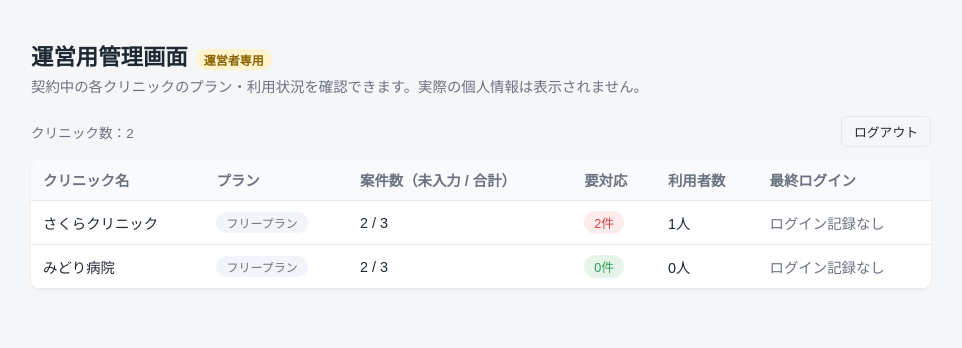
After one commit to HelloJasmin999/nyuryoku-check-dashboard, a Flask app: page /ops in a window 1280 px wide. The commit adds this page. Shown: the top 348 px of the page, without its empty margins (159-1121 px from the left). Run offline with Flask 3, Linux system fonts and the light colour scheme; the visitor is signed in with stand-in values (Sample User, id 1); data comes from the database, SQL or seed files in the repository.

Commit message:
feat: 監視・オンボーディング・運営用管理画面を追加（第22回）
顧客がいる前提の運用に必要な3点を整備。
- ヘルスチェック(/healthz)でDB接続まで確認できる監視エンドポイントを新設
- 案件0件の新規クリニック向けに初回ガイドのバナーを表示
- 運営者専用の管理画面(/ops)で全クリニックのプラン・利用状況・最終ログインを一覧化

Co-Authored-By: Claude Sonnet 5 <noreply@anthropic.com>

```diff
--- a/server.py
+++ b/server.py
@@ -37,6 +37,13 @@ if not STRIPE_WEBHOOK_SECRET:
     app.logger.warning(
         "STRIPE_WEBHOOK_SECRET未設定：Stripeからの通知（解約など）を受け取れません。"
         "StripeのWebhookエンドポイント設定画面で発行される署名シークレットを環境変数に設定してください。"
+    )
+
+OPS_PASSWORD = os.environ.get("OPS_PASSWORD")
+if not OPS_PASSWORD:
+    app.logger.warning(
+        "OPS_PASSWORD未設定：運営用管理画面（/ops）にアクセスできません。"
+        "運営者だけが知るパスワードを環境変数に設定してください。"
     )
 
 DB_PATH = Path(__file__).parent / "cases.db"
@@ -132,6 +139,7 @@ def init_db():
                 reset_token TEXT,
                 reset_expires TEXT,
                 created_at TEXT NOT NULL,
+                last_login_at TEXT,
                 FOREIGN KEY (tenant_id) REFERENCES tenants (id)
             )
             """
@@ -149,6 +157,8 @@ def init_db():
             db.execute("ALTER TABLE tenants ADD COLUMN stripe_subscription_id TEXT")
         if not column_exists(db, "tenants", "invite_code"):
             db.execute("ALTER TABLE tenants ADD COLUMN invite_code TEXT")
+        if not column_exists(db, "users", "last_login_at"):
+            db.execute("ALTER TABLE users ADD COLUMN last_login_at TEXT")
 
         tenant_count = db.execute("SELECT COUNT(*) FROM tenants").fetchone()[0]
         if tenant_count == 0:
@@ -227,6 +237,25 @@ def row_to_case(row):
         "days_elapsed": days_elapsed,
         "urgent": row["status"] == "未入力" and days_elapsed >= URGENT_DAYS,
     }
+
+
+# ---------------------------------------------------------------------------
+# 監視（第22回・稼働監視とアラート）
+#   UptimeRobot等の外部監視から定期的に叩いてもらう窓口。ただのページ表示
+#   （200が返るだけ）ではなく、実際にDBへ接続できるかまで確認することで、
+#   「画面は出るがDBが壊れている」ような半分死んだ状態も検知できるようにする。
+#   ログイン不要（監視ツールはログインできないため）。
+# ---------------------------------------------------------------------------
+
+
+@app.route("/healthz")
+def healthz():
+    try:
+        get_db().execute("SELECT 1").fetchone()
+    except sqlite3.Error as e:
+        app.logger.error("ヘルスチェック失敗（DB接続不可）: %s", e)
+        return jsonify({"status": "error", "detail": "database unavailable"}), 503
+    return jsonify({"status": "ok"}), 200
 
 
 # ---------------------------------------------------------------------------
@@ -410,6 +439,11 @@ def login():
             jsonify({"error": "メールアドレスの確認がまだ完了していません。届いた確認リンクをクリックしてください。"}),
             403,
         )
+
+    db.execute(
+        "UPDATE users SET last_login_at = ? WHERE id = ?", (datetime.now().isoformat(), user["id"])
+    )
+    db.commit()
 
     session.clear()
     session["user_id"] = user["id"]
@@ -821,6 +855,74 @@ def stripe_webhook():
     return jsonify({"received": True})
 
 
+# ---------------------------------------------------------------------------
+# 運営用管理画面（第22回・顧客がいる前提の運用）
+#   クリニックのスタッフ（users/tenantsのログイン）とは完全に別物。
+#   運営者（このSaaSを提供している本人）だけが、契約中の各クリニックの
+#   プラン・利用状況・最終ログインをひと目で確認できる画面。
+#   本人1人だけが使う想定のため、共有パスワード1つだけのシンプルな認証
+#   にとどめている（招待コードやロールのような仕組みは不要と判断）。
+# ---------------------------------------------------------------------------
+
+
+def ops_required(view):
+    @wraps(view)
+    def wrapped(*args, **kwargs):
+        if not session.get("ops_authenticated"):
+            return redirect(url_for("ops_login_page"))
+        return view(*args, **kwargs)
+
+    return wrapped
+
+
+@app.route("/ops/login", methods=["GET", "POST"])
+def ops_login_page():
+    if request.method == "POST":
+        password = request.form.get("password", "")
+        if OPS_PASSWORD and secrets.compare_digest(password, OPS_PASSWORD):
+            session["ops_authenticated"] = True
+            return redirect(url_for("ops_dashboard"))
+        return redirect(url_for("ops_login_page", error="1"))
+    return render_template("ops_login.html", error=request.args.get("error"))
+
+
+@app.route("/ops/logout", methods=["POST"])
+def ops_logout():
+    session.pop("ops_authenticated", None)
+    return redirect(url_for("ops_login_page"))
+
+
+@app.route("/ops")
+@ops_required
+def ops_dashboard():
+    db = get_db()
+    tenants = db.execute("SELECT * FROM tenants ORDER BY id").fetchall()
+
+    rows = []
+    for tenant in tenants:
+        tenant_id = tenant["id"]
+        case_rows = db.execute("SELECT * FROM cases WHERE tenant_id = ?", (tenant_id,)).fetchall()
+        cases = [row_to_case(r) for r in case_rows]
+        user_count = db.execute(
+            "SELECT COUNT(*) FROM users WHERE tenant_id = ?", (tenant_id,)
+        ).fetchone()[0]
+        last_login = db.execute(
+            "SELECT MAX(last_login_at) FROM users WHERE tenant_id = ?", (tenant_id,)
+        ).fetchone()[0]
+        rows.append(
+            {
+                "name": tenant["name"],
+                "plan": tenant["plan"],
+                "total_cases": len(cases),
+                "open_cases": sum(1 for c in cases if c["status"] == "未入力"),
+                "urgent_cases": sum(1 for c in cases if c["urgent"]),
+                "user_count": user_count,
+                "last_login": last_login[:16].replace("T", " ") if last_login else None,
+            }
+        )
+    return render_template("ops_dashboard.html", tenants=rows)
+
+
 init_db()
 
 if __name__ == "__main__":
--- /dev/null
+++ b/templates/ops_dashboard.html
@@ -0,0 +1,141 @@
+<!DOCTYPE html>
+<html lang="ja">
+<head>
+<meta charset="UTF-8">
+<meta name="viewport" content="width=device-width, initial-scale=1.0">
+<title>運営用管理画面 - 入力漏れ確認ダッシュボード</title>
+<style>
+  :root {
+    --bg: #f4f6f8;
+    --card-bg: #ffffff;
+    --text: #1f2933;
+    --muted: #6b7280;
+    --urgent: #d64545;
+    --urgent-bg: #fdecec;
+    --ok: #2f9e58;
+    --border: #e2e8f0;
+    --accent: #2563eb;
+  }
+  * { box-sizing: border-box; }
+  body {
+    margin: 0;
+    font-family: "Hiragino Kaku Gothic ProN", "Yu Gothic", sans-serif;
+    background: var(--bg);
+    color: var(--text);
+    padding: 24px 16px 60px;
+  }
+  .container { max-width: 900px; margin: 0 auto; }
+  header h1 { font-size: 1.4rem; margin-bottom: 4px; }
+  header p.subtitle { color: var(--muted); font-size: 0.9rem; margin-top: 0; }
+  .demo-badge {
+    display: inline-block;
+    background: #fff3cd;
+    color: #8a6300;
+    font-size: 0.75rem;
+    padding: 2px 8px;
+    border-radius: 12px;
+    margin-left: 8px;
+    vertical-align: middle;
+  }
+  .topbar {
+    display: flex;
+    align-items: center;
+    justify-content: space-between;
+    margin: 20px 0 12px;
+    font-size: 0.85rem;
+    color: var(--muted);
+  }
+  #logout-btn {
+    background: none;
+    border: 1px solid var(--border);
+    border-radius: 6px;
+    padding: 5px 12px;
+    cursor: pointer;
+    font-size: 0.8rem;
+    color: var(--text);
+  }
+  table {
+    width: 100%;
+    border-collapse: collapse;
+    background: var(--card-bg);
+    border-radius: 10px;
+    overflow: hidden;
+    box-shadow: 0 1px 3px rgba(0,0,0,0.06);
+  }
+  th, td {
+    text-align: left;
+    padding: 10px 12px;
+    border-bottom: 1px solid var(--border);
+    font-size: 0.9rem;
+  }
+  th { background: #f8fafc; color: var(--muted); font-weight: 600; }
+  .plan-badge {
+    display: inline-block;
+    padding: 2px 10px;
+    border-radius: 12px;
+    font-size: 0.75rem;
+  }
+  .plan-badge.free { background: #f1f5f9; color: var(--muted); }
+  .plan-badge.pro { background: #fff3cd; color: #8a6300; }
+  .status-pill {
+    display: inline-block;
+    padding: 2px 10px;
+    border-radius: 12px;
+    font-size: 0.8rem;
+  }
+  .status-pill.open { background: var(--urgent-bg); color: var(--urgent); }
+  .status-pill.quiet { background: #e6f4ea; color: var(--ok); }
+  .no-login { color: var(--muted); }
+  .empty { color: var(--muted); padding: 20px; text-align: center; }
+</style>
+</head>
+<body>
+<div class="container">
+  <header>
+    <h1>運営用管理画面<span class="demo-badge">運営者専用</span></h1>
+    <p class="subtitle">契約中の各クリニックのプラン・利用状況を確認できます。実際の個人情報は表示されません。</p>
+  </header>
+
+  <div class="topbar">
+    <div>クリニック数：{{ tenants|length }}</div>
+    <form method="post" action="/ops/logout" style="margin:0;">
+      <button id="logout-btn" type="submit">ログアウト</button>
+    </form>
+  </div>
+
+  <table>
+    <thead>
+      <tr>
+        <th>クリニック名</th>
+        <th>プラン</th>
+        <th>案件数（未入力 / 合計）</th>
+        <th>要対応</th>
+        <th>利用者数</th>
+        <th>最終ログイン</th>
+      </tr>
+    </thead>
+    <tbody>
+      {% if tenants|length == 0 %}
+      <tr><td colspan="6" class="empty">クリニックがまだ登録されていません</td></tr>
+      {% endif %}
+      {% for t in tenants %}
+      <tr>
+        <td>{{ t.name }}</td>
+        <td><span class="plan-badge {{ t.plan }}">{{ 'プロプラン' if t.plan == 'pro' else 'フリープラン' }}</span></td>
+        <td>{{ t.open_cases }} / {{ t.total_cases }}</td>
+        <td>
+          {% if t.urgent_cases > 0 %}
+          <span class="status-pill open">{{ t.urgent_cases }}件</span>
+          {% else %}
+          <span class="status-pill quiet">0件</span>
+          {% endif %}
+        </td>
+        <td>{{ t.user_count }}人</td>
+        <td>{% if t.last_login %}{{ t.last_login }}{% else %}<span class="no-login">ログイン記録なし</span>{% endif %}</td>
+      </tr>
+      {% endfor %}
+    </tbody>
+  </table>
+</div>
+</body>
+</html>
```
Also changed, not shown: templates/index.html (+35 -0 lines), templates/ops_login.html (added, +14 -0 lines), tests/test_server.py (+93 -0 lines).
